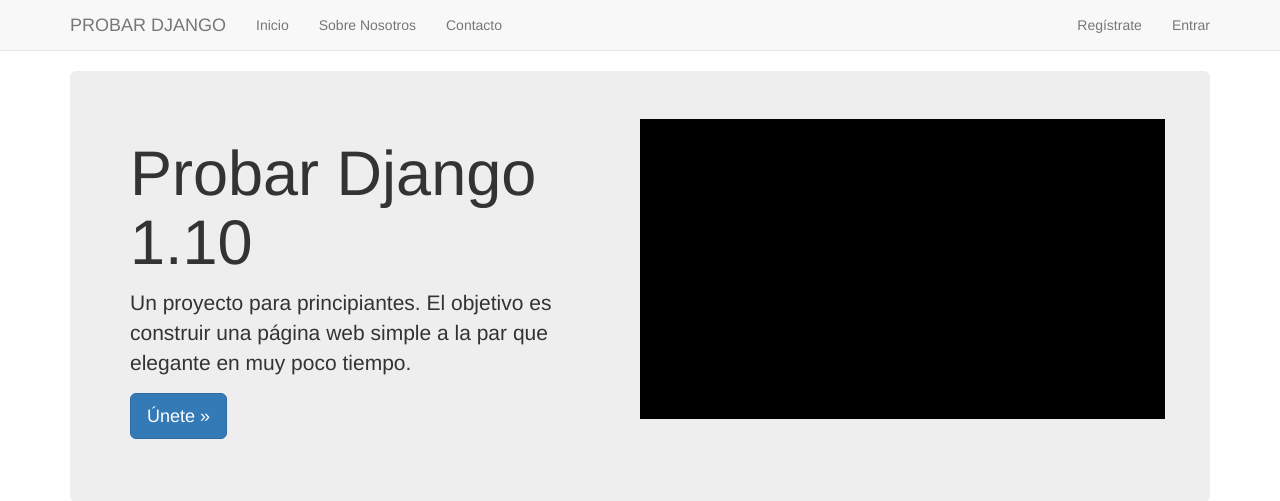
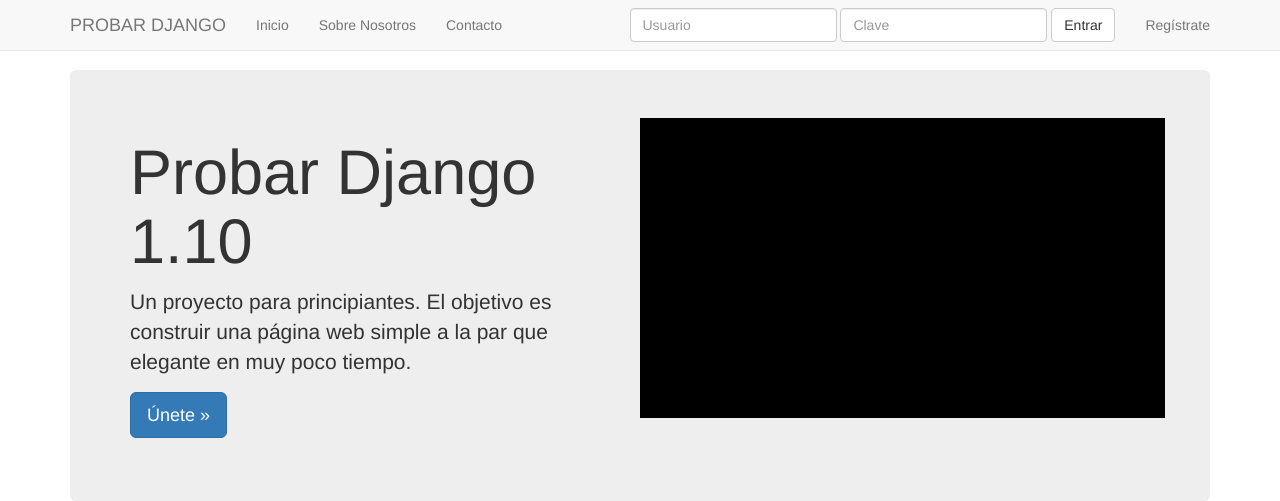
Before and after one commit to jolvary/ClasesDjango, a Django app: page / in a window 1280 px wide. Shown: the top 501 px of the page. Run offline with Django 3.2, Linux system fonts and the light colour scheme; some libraries are stand-ins or nearby versions.

Commit message:
Commit Nº33
Vídeo 34

```diff
--- a/src/templates/head_css.html
+++ b/src/templates/head_css.html
@@ -7,7 +7,7 @@
     <link href="{% static 'css/ie10-viewport-bug-workaround.css' %}" rel="stylesheet">
 
     <!-- Custom styles for this template -->
-    <link href="{% static 'navbar-static-top.css' %}" rel="stylesheet">
+    <link href="{% static 'css/navbar-static-top.css' %}" rel="stylesheet">
 
     <link href="{% static 'css/custom.css' %}" rel="stylesheet">
 
--- a/src/templates/navbar.html
+++ b/src/templates/navbar.html
@@ -28,14 +28,25 @@
               </ul>
             </li> -->
           </ul>
-          <ul class="nav navbar-nav navbar-right">
+          <ul class="nav navbar-nav  navbar-right">
             {% if request.user.is_authenticated %}
             <li><a href="{% url 'auth_logout' %}">Salir</a></li>
             {% else %}
             <li><a href="{% url 'registration_register' %}">Regístrate</a></li>
-            <li><a href="{% url 'auth_login' %}">Entrar</a></li>
-            {% endif %}
+<!--             <li><a href="{% url 'auth_login' %}">Entrar</a></li>
+ -->            {% endif %}
           </ul>
+          {% if not request.user.is_authenticated and not "/accounts/login/" in request.get_full_path %}
+          <form class="navbar-form navbar-right" method="POST" action="{% url 'auth_login' %}">{% csrf_token %}
+            <div class="form-group">
+              <input type="text" class="form-control" name="username" placeholder="Usuario"/>
+            </div>
+            <div class="form-group">
+              <input type="password" class="form-control" name="password" placeholder="Clave"/>
+            </div>
+            <button type="submit" class="btn btn-default">Entrar</button>
+          </form>
+          {% endif %}
         </div><!--/.nav-collapse -->
       </div>
     </nav>
```
Also changed, not shown: src/db.sqlite3.
